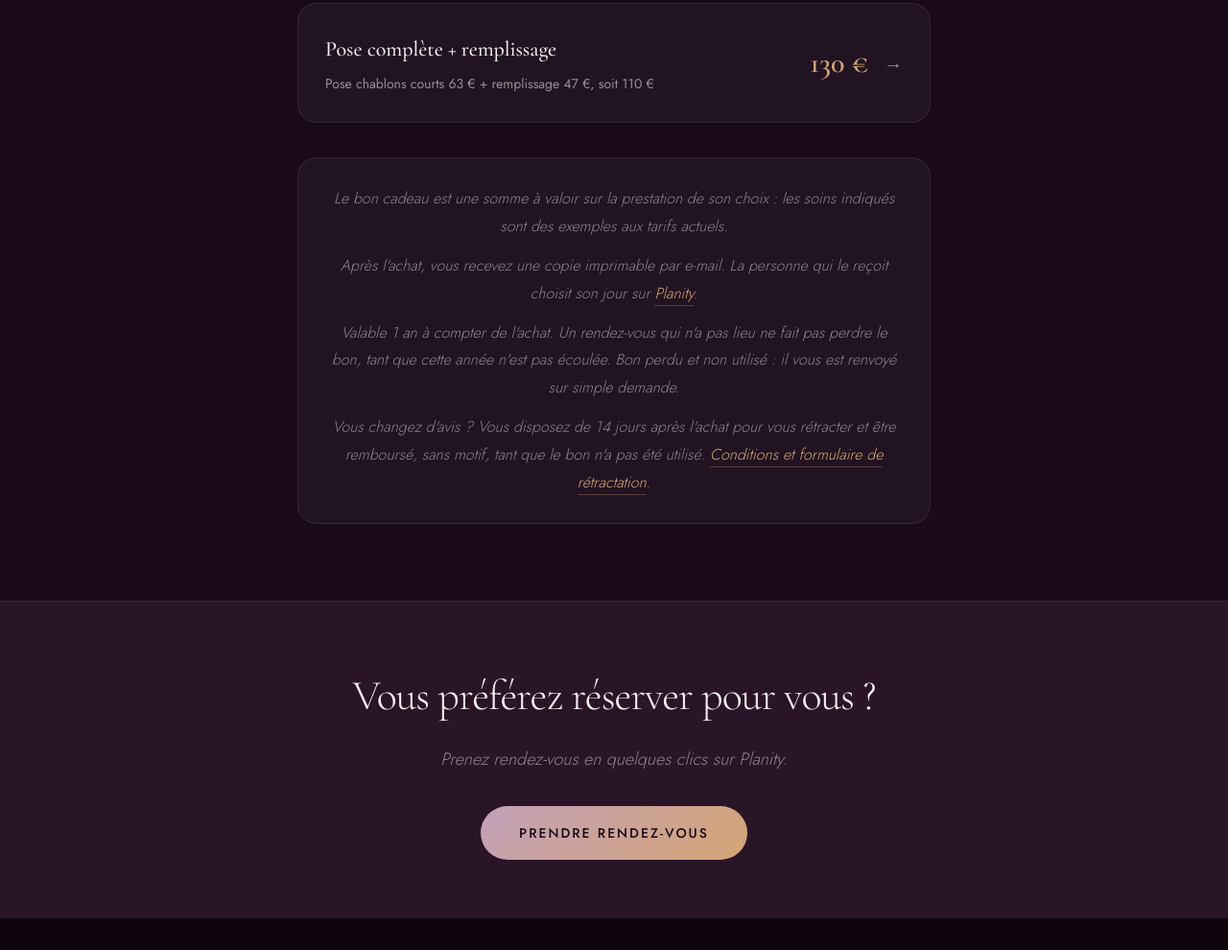
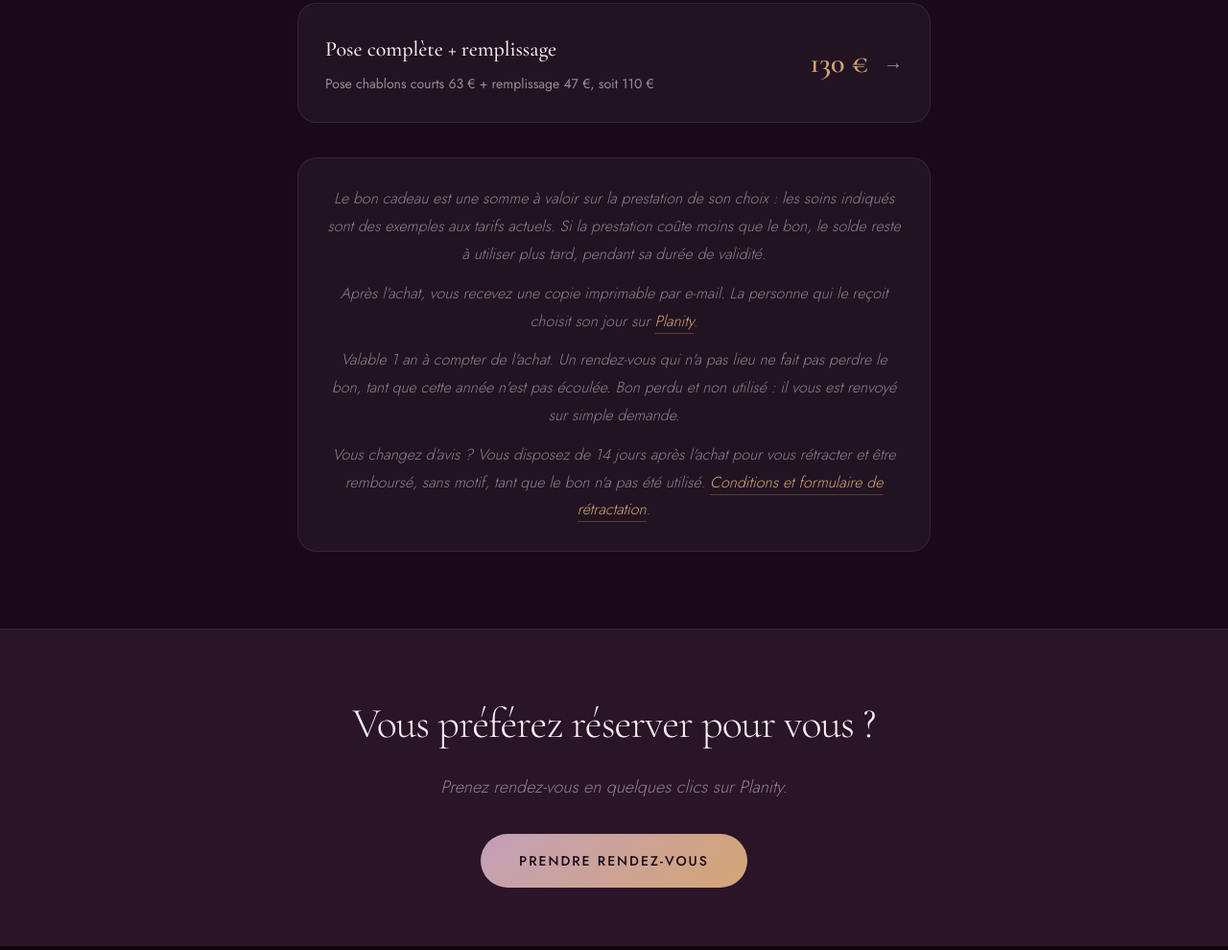
Before and after one commit to BenjaminSanchezPaper34/espaceongles, a plain HTML site: page offrir-un-bon-cadeau.html in a window 1280 px wide. Shown: the part 952-1942 px from the top of the page at 96% size. Drawn offline with Linux system fonts and the light colour scheme; a script that the page names is missing.

Commit message:
Bons cadeaux : solde à utiliser plus tard
Co-Authored-By: Claude Opus 5.5 <noreply@anthropic.com>

```diff
--- a/offrir-un-bon-cadeau.html
+++ b/offrir-un-bon-cadeau.html
@@ -176,7 +176,7 @@
     </a>
 
     <div class="info-box reveal">
-      <p>Le bon cadeau est une somme à valoir sur la prestation de son choix : les soins indiqués sont des exemples aux tarifs actuels.</p>
+      <p>Le bon cadeau est une somme à valoir sur la prestation de son choix : les soins indiqués sont des exemples aux tarifs actuels. Si la prestation coûte moins que le bon, le solde reste à utiliser plus tard, pendant sa durée de validité.</p>
       <p style="margin-top:12px;">Après l'achat, vous recevez une copie imprimable par e-mail. La personne qui le reçoit choisit son jour sur <a href="https://www.planity.com/espace-ongles-34120-pezenas" target="_blank" rel="noopener">Planity</a>.</p>
       <p style="margin-top:12px;">Valable 1 an à compter de l'achat. Un rendez-vous qui n'a pas lieu ne fait pas perdre le bon, tant que cette année n'est pas écoulée. Bon perdu et non utilisé : il vous est renvoyé sur simple demande.</p>
       <p style="margin-top:12px;">Vous changez d'avis ? Vous disposez de 14 jours après l'achat pour vous rétracter et être remboursé, sans motif, tant que le bon n'a pas été utilisé. <a href="/mentions-legales#bons-cadeaux">Conditions et formulaire de rétractation</a>.</p>
```
Also changed, not shown: mentions-legales.html (+1 -0 lines).
